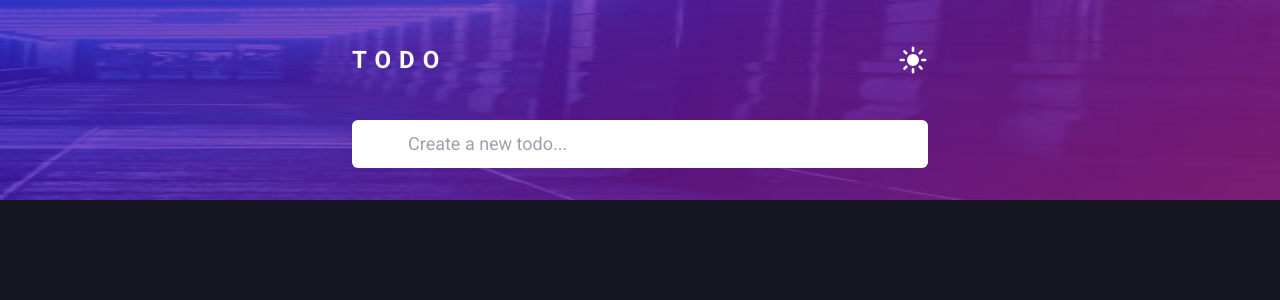
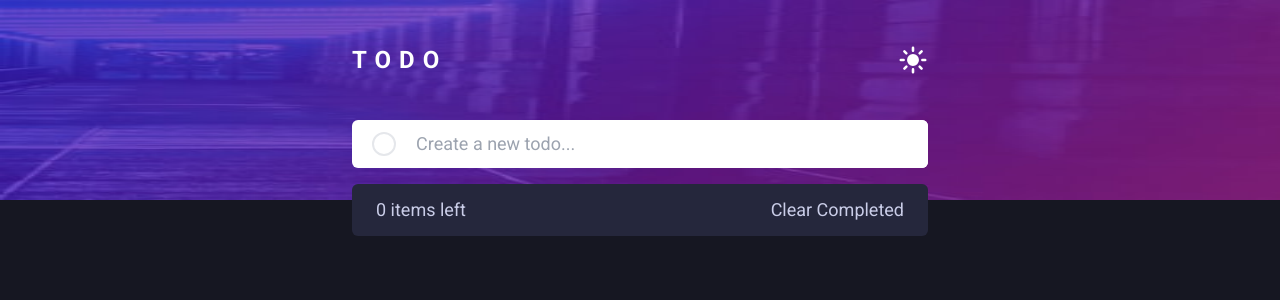
Before and after one commit to JenaCarry/todo-app, a Next.js app: page / in a window 1280 px wide. Shown: the top 300 px of the page. Built offline with nearby package versions, Linux system fonts and the light colour scheme.

Commit message:
feat: update

```diff
--- a/src/app/globals.css
+++ b/src/app/globals.css
@@ -13,7 +13,7 @@
   --body-bg: hsl(235, 21%, 11%);
   --main-bg: hsl(235, 24%, 19%);
   --text: hsl(234, 39%, 85%);
-  --icon: hsl(238, 13%, 37%);
+  --details: hsl(233, 14%, 35%);
 }
 
 .light {
--- a/src/components/Main.tsx
+++ b/src/components/Main.tsx
@@ -13,6 +13,7 @@ interface TodosProps {
 export function Main() {
   const [todos, setTodos] = useState<TodosProps[]>([]);
   const [visible, setVisible] = useState(true);
+  const completedTodos = todos.filter((todo) => !todo.isCompleted).length;
 
   useEffect(() => {
     const saved = localStorage.getItem("todos");
@@ -58,6 +59,14 @@ export function Main() {
     setTodosAndSave(newTodos);
   };
 
+  const clearCompleted = () => {
+    const newTodos = [...todos];
+    const filteredTodos = newTodos.filter((todo) =>
+      todo.isCompleted ? null : todo
+    );
+    setTodosAndSave(filteredTodos);
+  };
+
   return (
     <main className="flex flex-col gap-4 mx-auto">
       <NewTodo addTodo={addTodo} />
@@ -74,6 +83,10 @@ export function Main() {
             />
           ))
         )}
+        <div className="h-[52px] flex items-center justify-between p-6">
+          <p>{completedTodos} items left</p>
+          <p onClick={clearCompleted}>Clear Completed</p>
+        </div>
       </ul>
     </main>
   );
--- a/src/components/NewTodo.tsx
+++ b/src/components/NewTodo.tsx
@@ -17,17 +17,22 @@ export function NewTodo({ addTodo }: NewTodoProps): JSX.Element {
   }
 
   return (
-    <section className="flex items-center">
-      <form onSubmit={handleSubmit} className="w-full">
+    <section>
+      <form
+        onSubmit={handleSubmit}
+        className="w-full grid grid-cols-[4rem_1fr] bg-white overflow-hidden rounded-md"
+      >
+        <button className="flex items-center justify-center">
+          <div className="w-6 h-6 border-2 rounded-full"></div>
+        </button>
         <input
-          className="w-full outline-none rounded-md py-2.5 pl-14"
+          className="outline-none py-2.5 pr-3"
           name="todo"
           id="todo"
           value={value}
           placeholder="Create a new todo..."
           onChange={(e) => setValue(e.target.value)}
         />
-        <div></div>
       </form>
     </section>
   );
--- a/src/components/Todos.tsx
+++ b/src/components/Todos.tsx
@@ -21,7 +21,7 @@ export function Todos({
 }: TodosProps): JSX.Element {
   return (
     <li
-      className={`h-[52px] border-b border-icon last:border-none relative grid grid-rows-1 grid-cols-[4rem_1fr_4rem] ${
+      className={`h-[52px] border-b border-details last:border-none relative grid grid-rows-1 grid-cols-[4rem_1fr_4rem] ${
         todo.isCompleted ? "line-through" : ""
       }`}
     >
@@ -39,7 +39,7 @@ export function Todos({
           onClick={() => completeTodo(todo.id)}
           className="flex items-center justify-center"
         >
-          <div className="w-6 h-6 border-2 border-icon rounded-full"></div>
+          <div className="w-6 h-6 border-2 border-details rounded-full"></div>
         </button>
       )}
       <button onClick={() => completeTodo(todo.id)} className="text-left">
@@ -49,7 +49,7 @@ export function Todos({
         onClick={() => removeTodo(todo.id)}
         className="flex items-center justify-center"
       >
-        <IoClose className="text-3xl text-icon" />
+        <IoClose className="text-3xl text-details" />
       </button>
     </li>
   );
--- a/tailwind.config.js
+++ b/tailwind.config.js
@@ -13,7 +13,7 @@ module.exports = {
         "body-bg": "var(--body-bg)",
         "main-bg": "var(--main-bg)",
         text: "var(--text)",
-        icon: "var(--icon)",
+        details: "var(--details)",
       },
       backgroundImage: {
         gradient:
```
